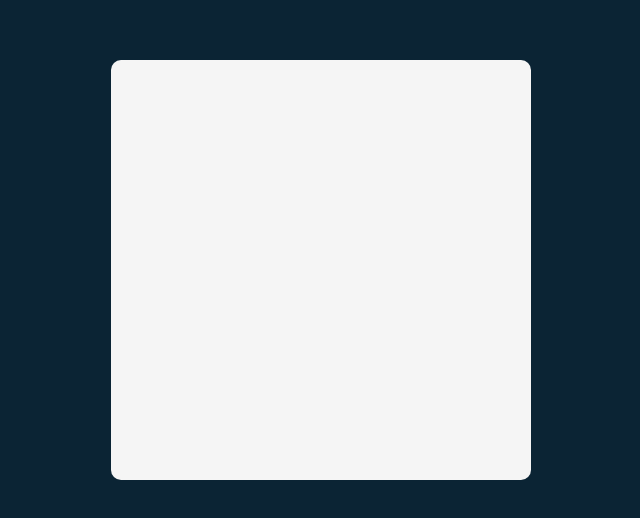
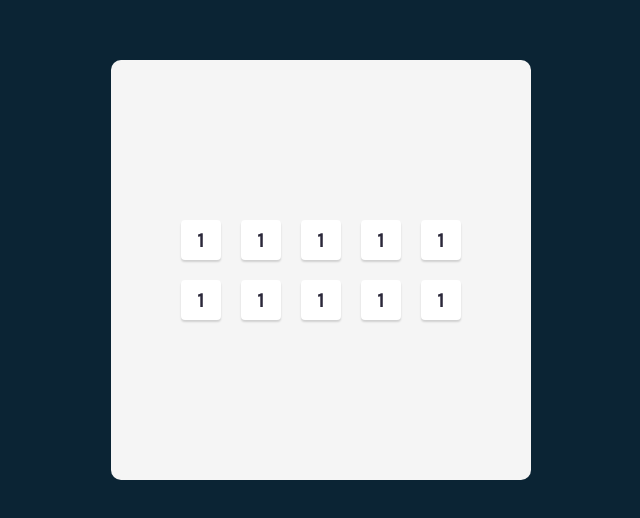
Before and after one commit to delsint123/tenzies, a React (Vite) app: page / in a window 1280 px wide. Shown: the part 130-648 px from the top of the page, without its empty margins (319-959 px from the left). Built offline with nearby package versions, Linux system fonts and the light colour scheme.

Commit message:
Create and style Die component

```diff
--- a/src/App.jsx
+++ b/src/App.jsx
@@ -1,9 +1,20 @@
 import React from "react"
+import Die from "./components/Die"
 
 export default function App() {
+
+    const dies = []
+
+    for(let i = 0; i < 10; i++) {
+        dies.push(<Die key={i} value="1" />)
+    }
+
     return (
         <main className="container">
 
+            <div className="dies">
+                {dies}
+            </div>
         </main>
     )
 }
--- /dev/null
+++ b/src/components/Die.jsx
@@ -0,0 +1,9 @@
+import React from "react";
+
+export default function Die(props) {
+    return (
+        <div>
+            <p className="die-face">{props.value}</p>
+        </div>
+    )
+}
--- a/src/index.jsx
+++ b/src/index.jsx
@@ -1,5 +1,5 @@
 import React from 'react'
-import ReactDOM from 'react-dom'
-import App from './App.jsx'
+import ReactDOM from 'react-dom/client'
+import App from './App'
 
-ReactDOM.render(<App />, document.getElementById("root"))
+ReactDOM.createRoot(document.getElementById("root")).render(<App />)
--- a/src/style.css
+++ b/src/style.css
@@ -1,5 +1,6 @@
 * {
     box-sizing: border-box;
+    font-family: "Karla";
 }
 
 body {
@@ -17,4 +18,33 @@ body {
     height: 420px;
     width: 420px;
     border-radius: 10px;
+
+    display: flex;
+    justify-content: center;
+    align-items: center;
 }
+
+.dies {
+    display: grid;
+    grid-template-columns: repeat(5, 1fr);
+    grid-template-rows: repeat(2, 1fr);
+    column-gap: 20px;
+    row-gap: 20px;
+}
+
+.die-face {
+    margin: 0;
+    height: 40px;
+    width: 40px;
+    border-radius: 4px;
+    box-shadow: 0px 2px 2px rgba(0, 0, 0, 0.15);
+    background-color: white;
+
+    font-weight: 700;
+    font-size: 21px;
+    display: flex;
+    justify-content: center;
+    align-items: center;
+    color: #2B283A;
+    cursor: pointer;
+}
```
